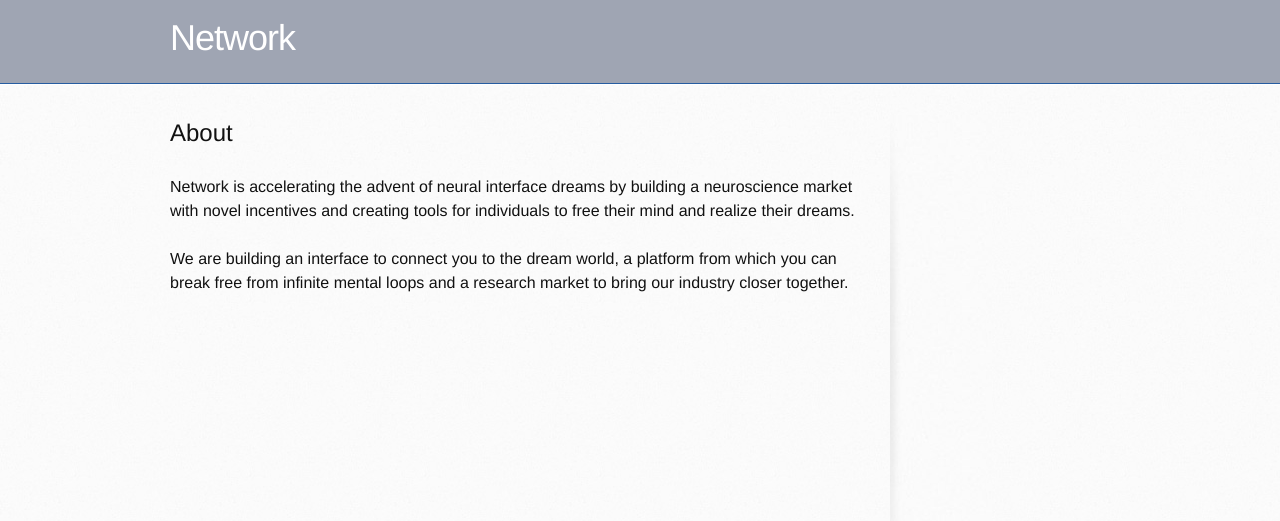
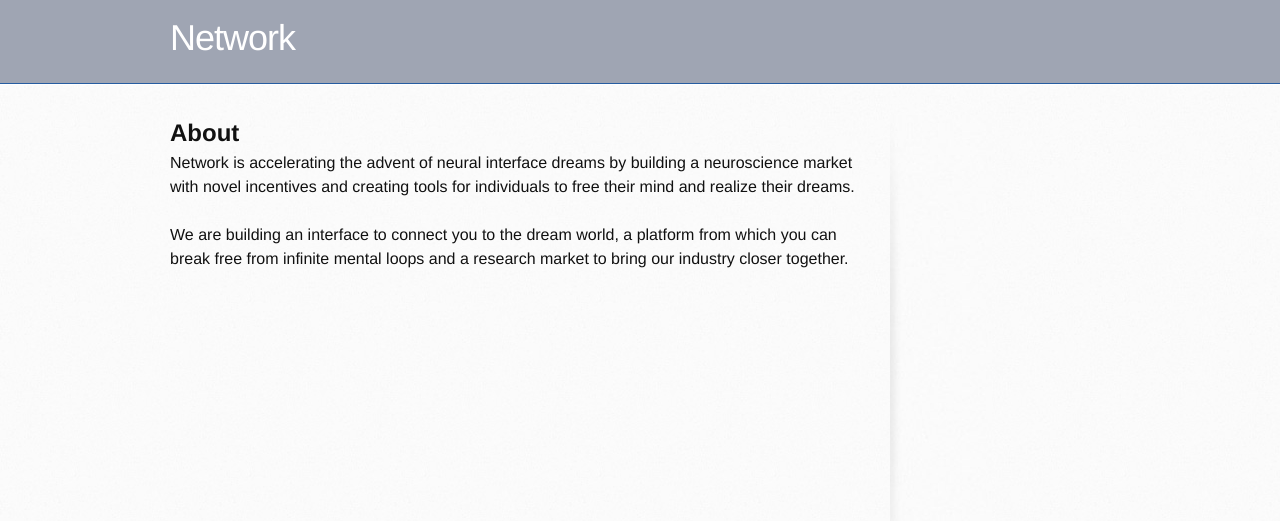
Before and after one commit to networkf/network.github.io, a Jekyll site: the page built from about.md, in a window 1280 px wide. Shown: the top 521 px of the page. Built offline with Jekyll 4.4.1, drawn with Linux system fonts in a browser that asks for light colours; some web fonts are replaced; our own code applies the rules of GitHub Pages for plain Markdown files; the repository's description, which GitHub fills in, is left out.

Commit message:
Update about.md

```diff
--- a/about.md
+++ b/about.md
@@ -6,7 +6,7 @@ layout: default
 </head>
 ---
 
-<font size="5">About</font>
+<b><font size="5">About</font></b>
 <br>
 Network is accelerating the advent of neural interface dreams by building a neuroscience market with novel incentives and creating tools for individuals to free their mind and realize their dreams.
 <br>
```
